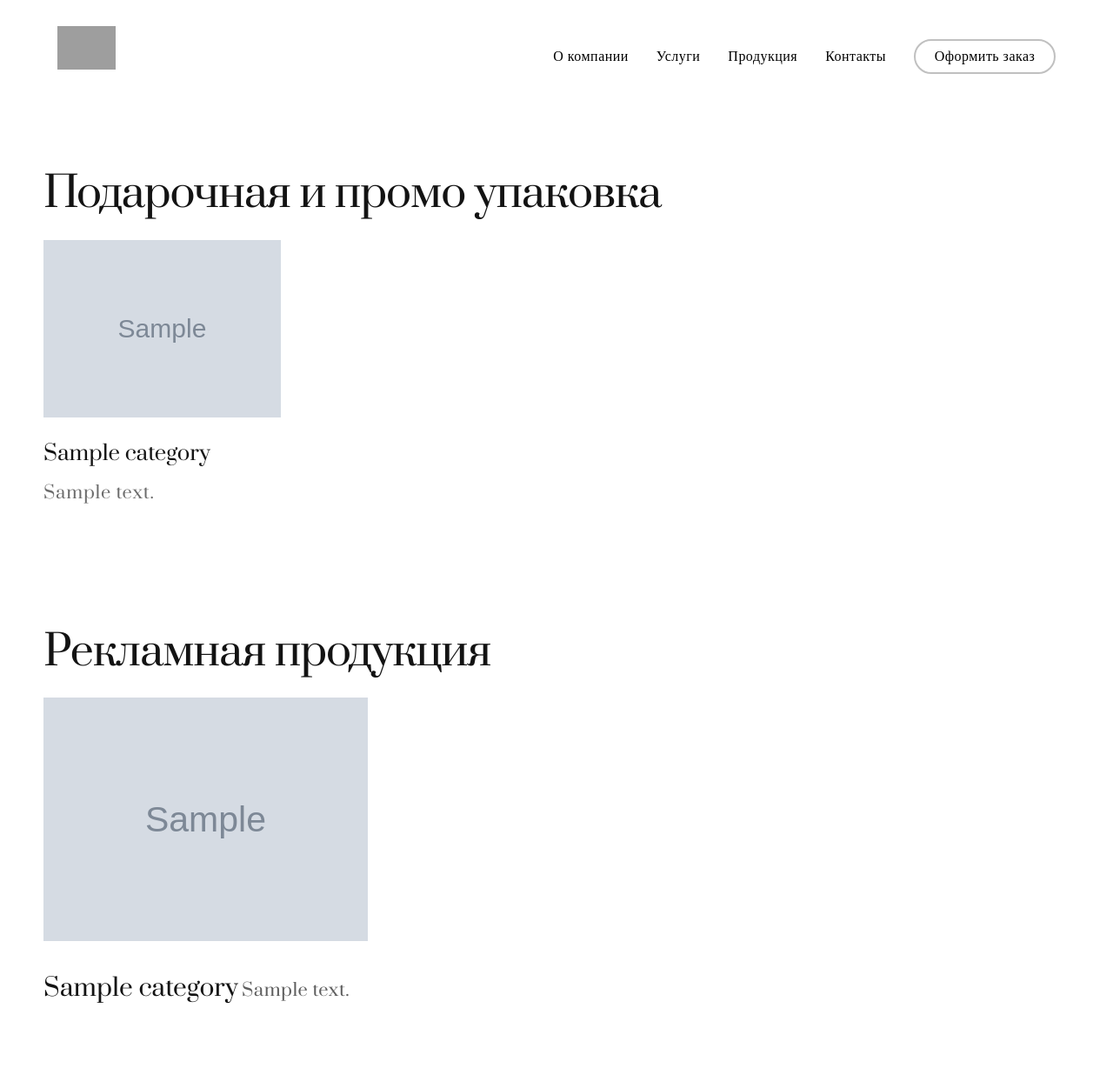
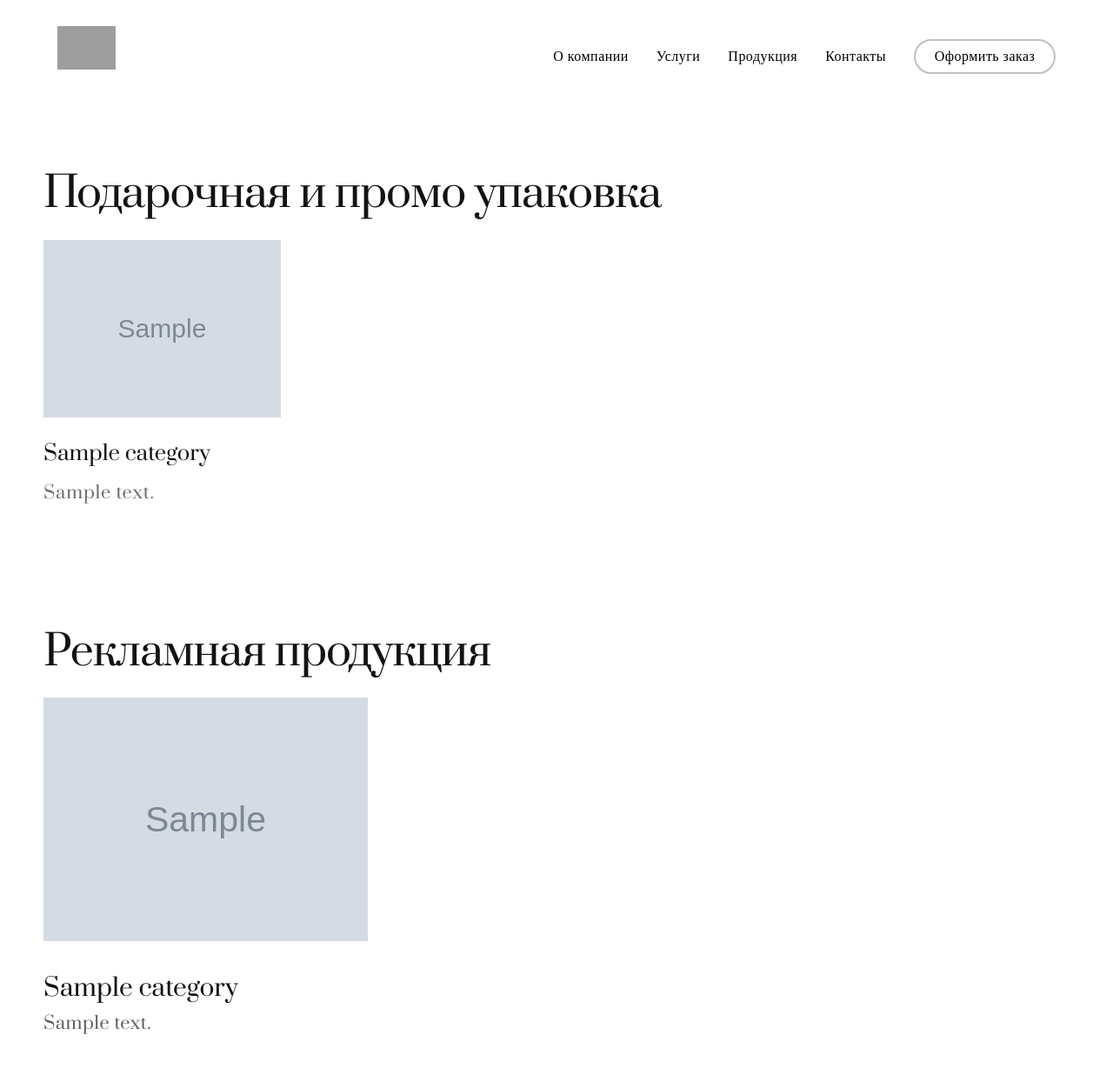
Before and after one commit to Bikaiin/7bz, a Django app: template djangoshop/ecomapp/templates/__index.html in a window 1280 px wide. Shown: the top 1236 px of the page at 87% size. Run offline with Django 3.2, Linux system fonts and the light colour scheme; the template is opened without the code that fills it: values that come from a table or form of the project are taken from there, others are empty; tables that the repository leaves empty hold one stand-in row (values such as "Sample post"); grey boxes marked "Sample" are stand-in pictures; some libraries are stand-ins or nearby versions; some web fonts are replaced; grey boxes are pictures that could not be loaded.

Commit message:
Весртка настя

```diff
--- a/djangoshop/ecomapp/templates/__index.html
+++ b/djangoshop/ecomapp/templates/__index.html
@@ -181,7 +181,7 @@
 							<span class="dk-portfolio-item-overlay" style="background-color: rgba(255, 255, 255, .35)"></span>
 							<img src="{{ item.image.url }}"  alt="">
 						<span class="dk-portfolio-item-info">
-							<a class="text-dark" href="{{item.get_absolute_url}}"><span class="h3 dk-portfolio-item-title">{{ item.name }}</span></a>
+							<a class="text-dark" href="{{item.get_absolute_url}}"><h2 class="h3 dk-portfolio-item-title">{{ item.name }}</h2></a>
 							<span class="dk-portfolio-item-category">
 								<span class="font-p">{{item.description}}<br></span>
 							</span>
```
